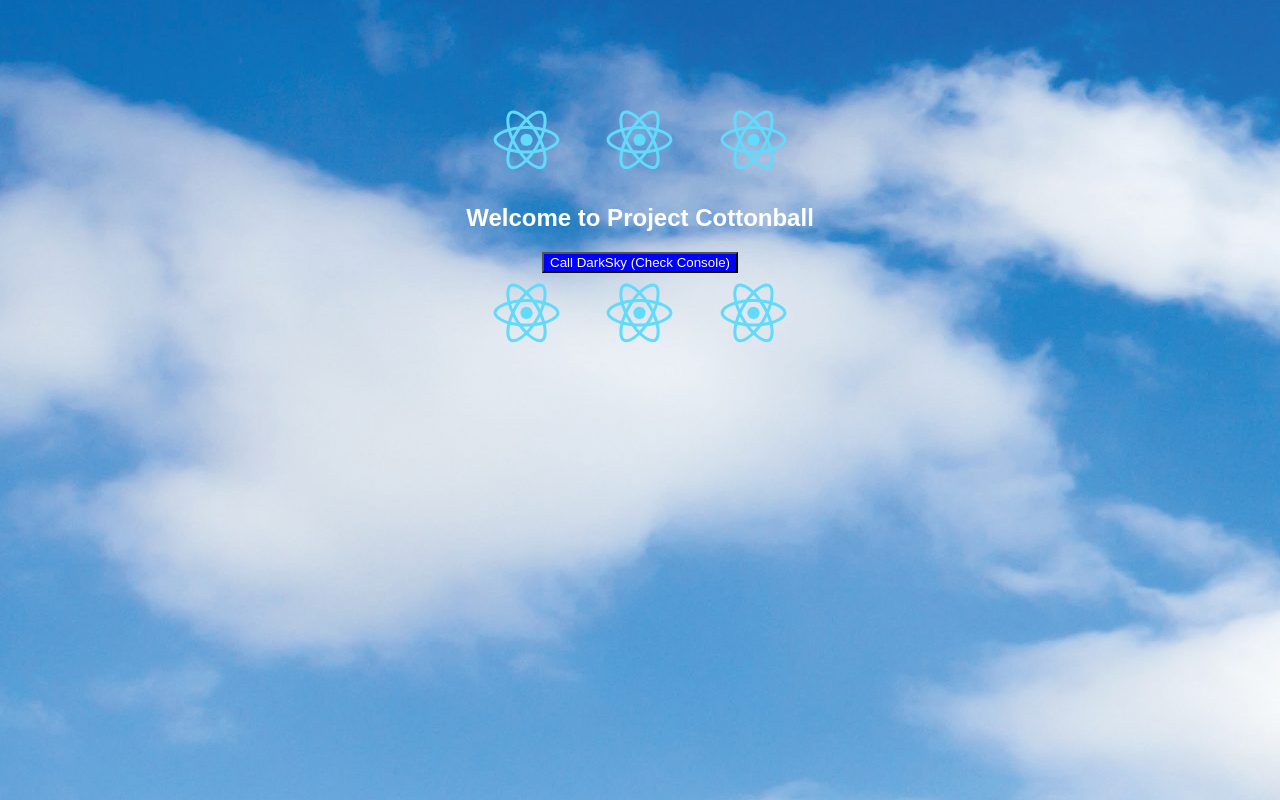
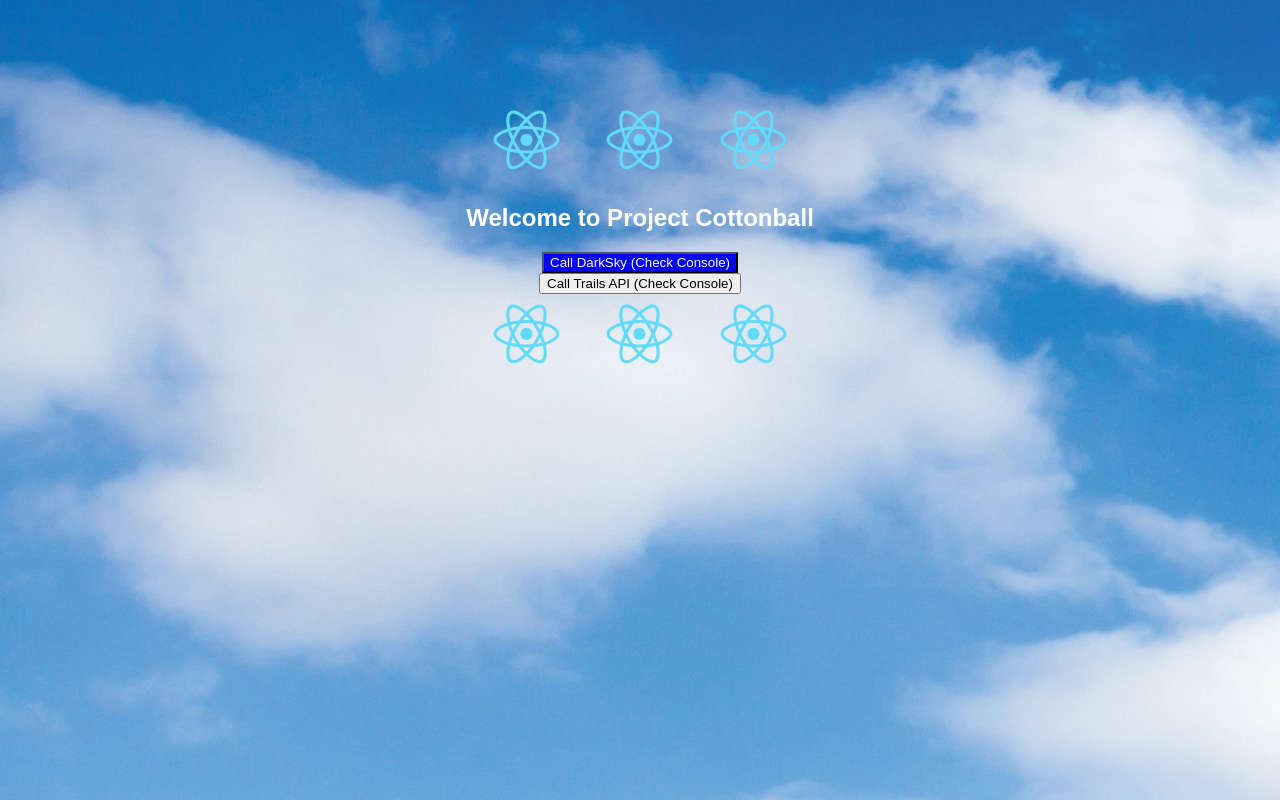
Before and after one commit to JMantis0/project_cottonball, a React (Create React App) app in the folder client/: page / in a window 1280 px wide. Shown: the top 800 px of the page. Built offline with nearby package versions, Linux system fonts and the light colour scheme.

Commit message:
trailsAPI call

```diff
--- a/client/src/App.js
+++ b/client/src/App.js
@@ -2,6 +2,7 @@ import React from "react";
 import logo from "./logo.svg";
 import "./App.css";
 import DarkSkyButton from "./components/DarkSkyButton";
+import TrailsButton from "./components/TrailsButton";
 
 function App() {
   return (
@@ -12,6 +13,7 @@ function App() {
         <img src={logo} className="App-logo" alt="logo" />
         <h2>Welcome to Project Cottonball</h2>
         <DarkSkyButton />
+        <TrailsButton />
         <img src={logo} className="App-logo" alt="logo" />
         <img src={logo} className="App-logo" alt="logo" />
         <img src={logo} className="App-logo" alt="logo" />
--- /dev/null
+++ b/client/src/components/TrailsButton.js
@@ -0,0 +1,51 @@
+import React from "react";
+let axios = require("axios").default;
+
+//  This function sets up an options object and then makes a client-side axios get request to
+//  the Trails API.
+const callTrailApiSeattle = () => {
+    const trailOptions = {
+        method: 'GET',
+        url: 'https://trailapi-trailapi.p.rapidapi.com/',
+        params: {
+          'q-activities_activity_type_name_eq': 'hiking',
+          'q-city_cont': 'Seattle',
+          'q-state_cont': 'Washington',
+      // The longitude and latitude in the url path are for Seattle, Washington.
+          lat: '34.147.6062',
+          lon: '-122.3321',
+          radius: '25',
+        //   'q-country_cont': 'United States',
+          limit: '25'
+        },
+        headers: {
+          'x-rapidapi-key': '8ff0e46ef5msh49ddf32c8fc21f9p11dbd5jsn56ad2be3313b',
+          'x-rapidapi-host': 'trailapi-trailapi.p.rapidapi.com'
+        }
+      };
+
+      axios
+      .request(trailOptions)
+      .then(function (response) {
+          console.log(response.data);
+      }).catch(function (error) {
+          console.error(error);
+      });
+
+};
+
+const TrailsButton = () => {
+    return (
+        <div>
+            <button
+            id="trailsBtn"
+            onClick={() => {
+                callTrailApiSeattle();
+            }}>
+                Call Trails API (Check Console)
+            </button>
+        </div>
+    );
+};
+
+export default TrailsButton;
```
Also changed, not shown: 1 other file (tests, documents, lock files or other folders).
